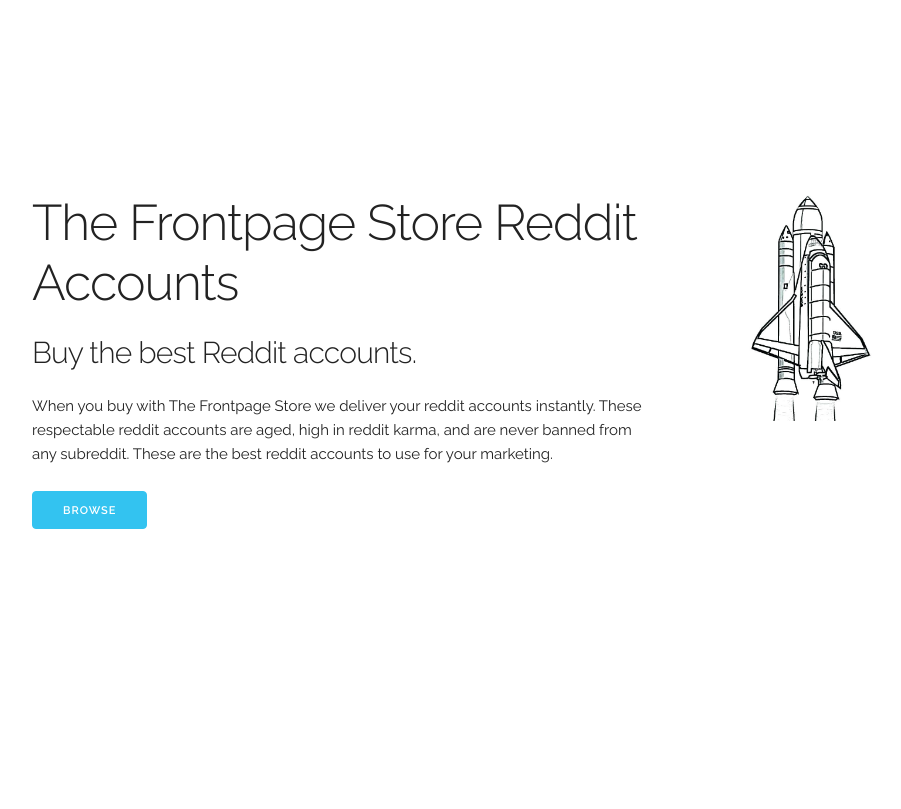
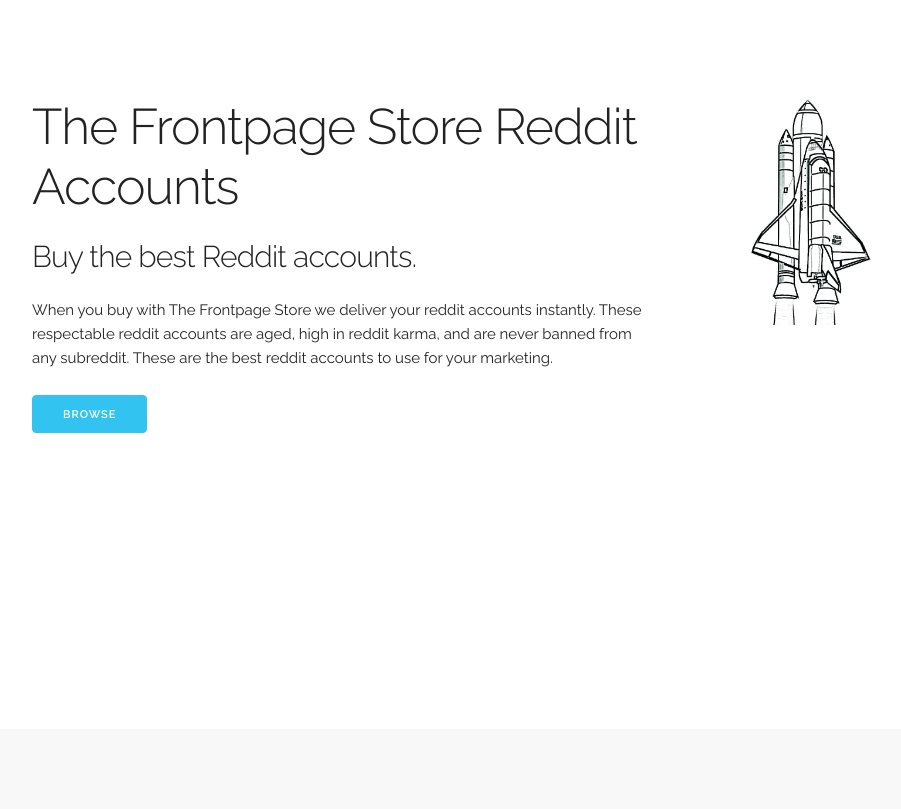
Before and after one commit to bmcnns/thefrontpagestore, a Flask app: page / in a window 1280 px wide. Shown: the part 71-880 px from the top of the page, without its empty margins (128-1029 px from the left). After the commit the page ends 504 px from the top, so only its background shows below. Run offline with Flask 2, Linux system fonts and the light colour scheme; some libraries are stand-ins or nearby versions.

Commit message:
Fixed display after text changes

```diff
--- a/templates/contact.html
+++ b/templates/contact.html
@@ -52,7 +52,7 @@
     <div class="container">
 
         <div class="row">
-                <div class="twelve columns" style="margin-top: 25%; margin-bottom: 25%;">
+                <div class="twelve columns" style="margin-top: 15%; margin-bottom: 25%;">
                     <h4>Get in touch</h4>
                     <form method="post" action="/contact">
                         <label for="exampleEmailInput">Your email</label>
--- a/templates/index.html
+++ b/templates/index.html
@@ -50,7 +50,7 @@
     </nav>
     <div class="container">
         <div class="row">
-            <div class="two-thirds column" style="margin-top: 25%; margin-bottom: 25%;">
+            <div class="two-thirds column" style="margin-top: 15%; margin-bottom: 25%;">
                 <h1>The Frontpage Store Reddit Accounts</h1>
                 <h4>Buy the best Reddit accounts.</h4>
                 <p> When you buy with The Frontpage Store we deliver your reddit accounts instantly. These respectable reddit accounts are aged, high in reddit karma, and are never banned from any subreddit. These are the best reddit accounts to use for your marketing.</p>
@@ -58,7 +58,7 @@
                     <input type="submit" class="button-primary" id="accountsButton" value="Browse">
                 </form>
             </div>
-            <div class="one-third column" style="margin-top: 25%; margin-bottom: 25%;">
+            <div class="one-third column" style="margin-top: 15%; margin-bottom: 25%;">
                 <img style="width: 60%;" src="{{ url_for('static', filename='spaceship.jpg') }}">
             </div>
         </div>
```
